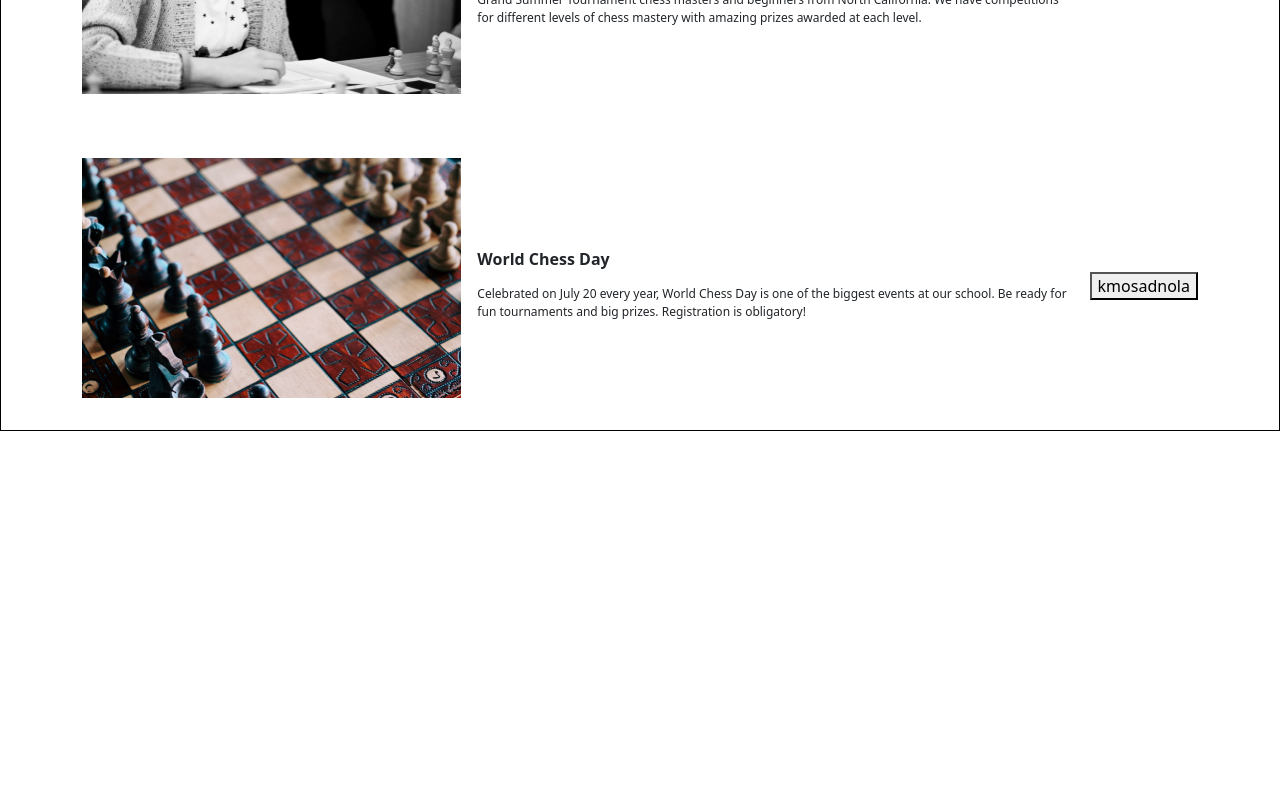
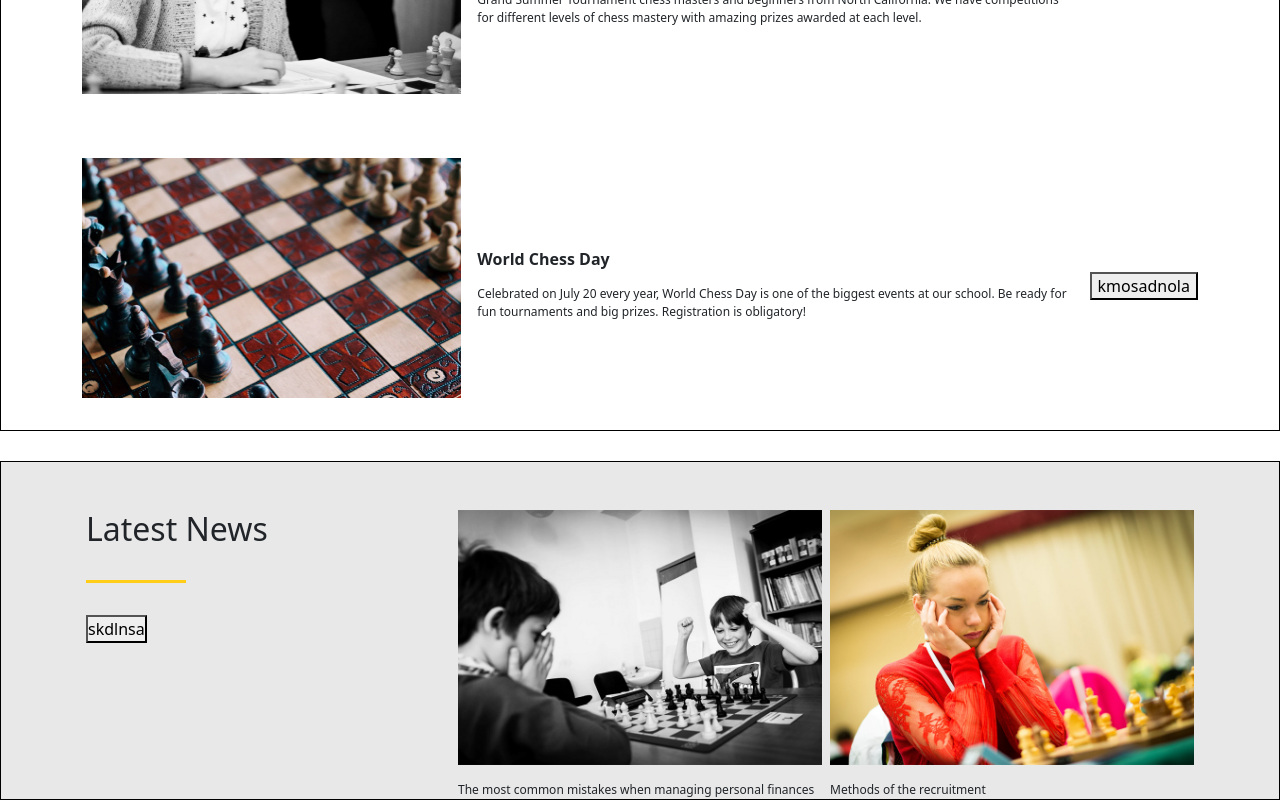
Before and after one commit to antonionovelli92/proj-html-vuejs, a Vue app: page / in a window 1280 px wide. Shown: the part 2696-3496 px from the top of the page. Before the commit the page ends 3127 px from the top, so only its background shows below. Built offline with nearby package versions, Linux system fonts and the light colour scheme.

Commit message:
add Section News

```diff
--- a/src/components/AppMain.vue
+++ b/src/components/AppMain.vue
@@ -4,9 +4,10 @@ import SectionPlay from './_SectionPlay.vue';
 import SectionCourses from './_SectionCourses.vue';
 import SectionFirst from './_SectionFirst.vue';
 import SectionEvents from './_SectionEvents.vue';
+import SectionNews from './_SectionNews.vue';
 export default {
     name: 'AppMain',
-    components: { SectionService, SectionPlay, SectionCourses, SectionFirst, SectionEvents },
+    components: { SectionService, SectionPlay, SectionCourses, SectionFirst, SectionEvents, SectionNews },
     data() {
         return
     }
@@ -21,6 +22,7 @@ export default {
         <section-courses></section-courses>
         <section-first></section-first>
         <section-events></section-events>
+        <section-news></section-news>
     </main>
 
 </template>
--- /dev/null
+++ b/src/components/_SectionNews.vue
@@ -0,0 +1,68 @@
+<script>
+
+export default {
+    name: 'SectionNews',
+
+}
+</script>
+
+
+<template>
+    <section id="latest-news">
+        <div class="container d-flex content mt-5">
+            <div class="content-news">
+                <h2> Latest News</h2>
+                <button>skdlnsa</button>
+            </div>
+            <div class="content-image">
+                <figure>
+                    <img src="../assets/img/mt-2236-blog-img1.jpg" alt="">
+                </figure>
+                <figcaption> The most common mistakes when managing personal finances</figcaption>
+            </div>
+            <div class="content-image">
+                <figure>
+                    <img src="../assets/img/mt-2236-blog-img2.jpg" alt="">
+                </figure>
+                <figcaption> Methods of the recruitment</figcaption>
+            </div>
+        </div>
+
+    </section>
+</template>
+
+
+
+<style lang="scss">
+@use '../assets/sass/partials/variables' as*;
+
+#latest-news {
+    background-color: $lightGray;
+    min-height: 200px;
+    margin-top: 30px;
+
+    .content-news,
+    .content-image {
+        flex-basis: calc(100% / 3);
+        margin: 0 4px;
+    }
+
+    h2 {
+        &::after {
+            content: '';
+            display: block;
+            width: 100px;
+            height: 3px;
+            margin: 2rem 0;
+
+            background-color: $yellow;
+        }
+    }
+
+    figcaption {
+        font-size: 12px;
+    }
+
+
+}
+</style>
```
